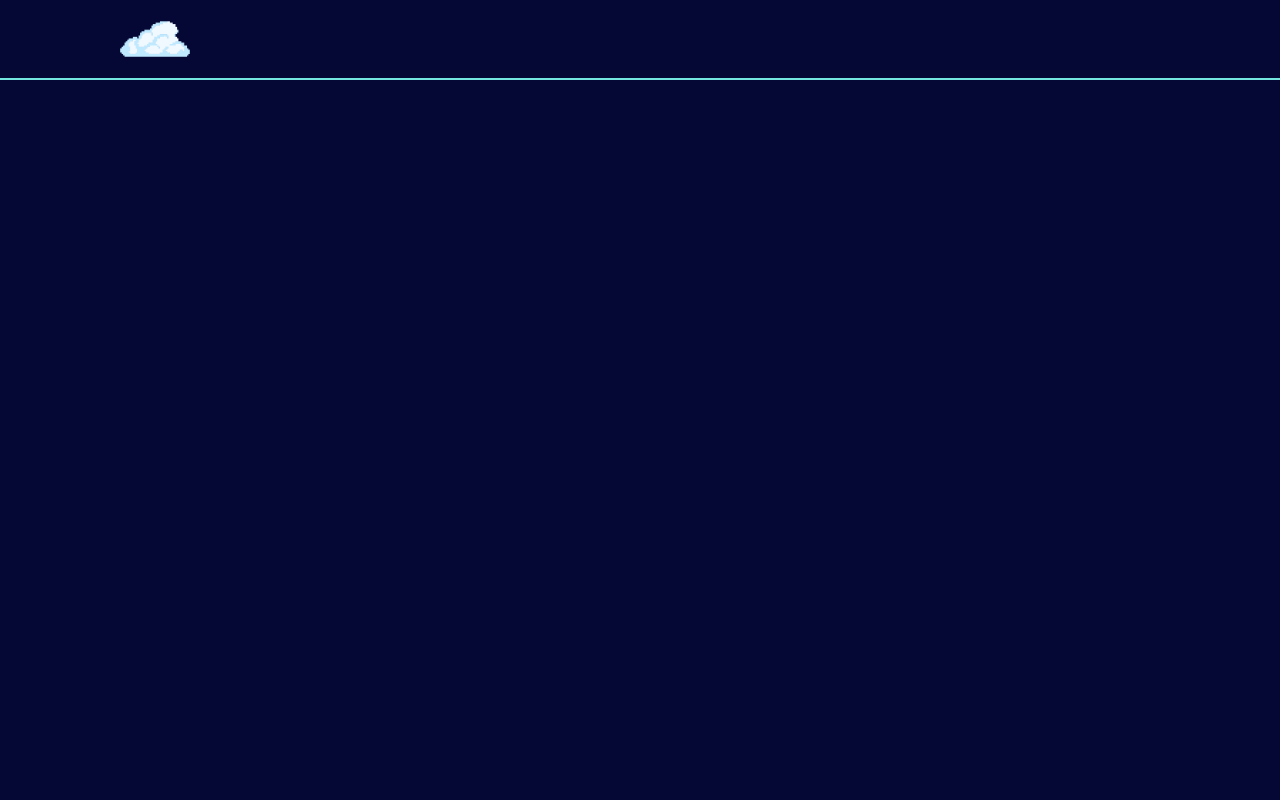
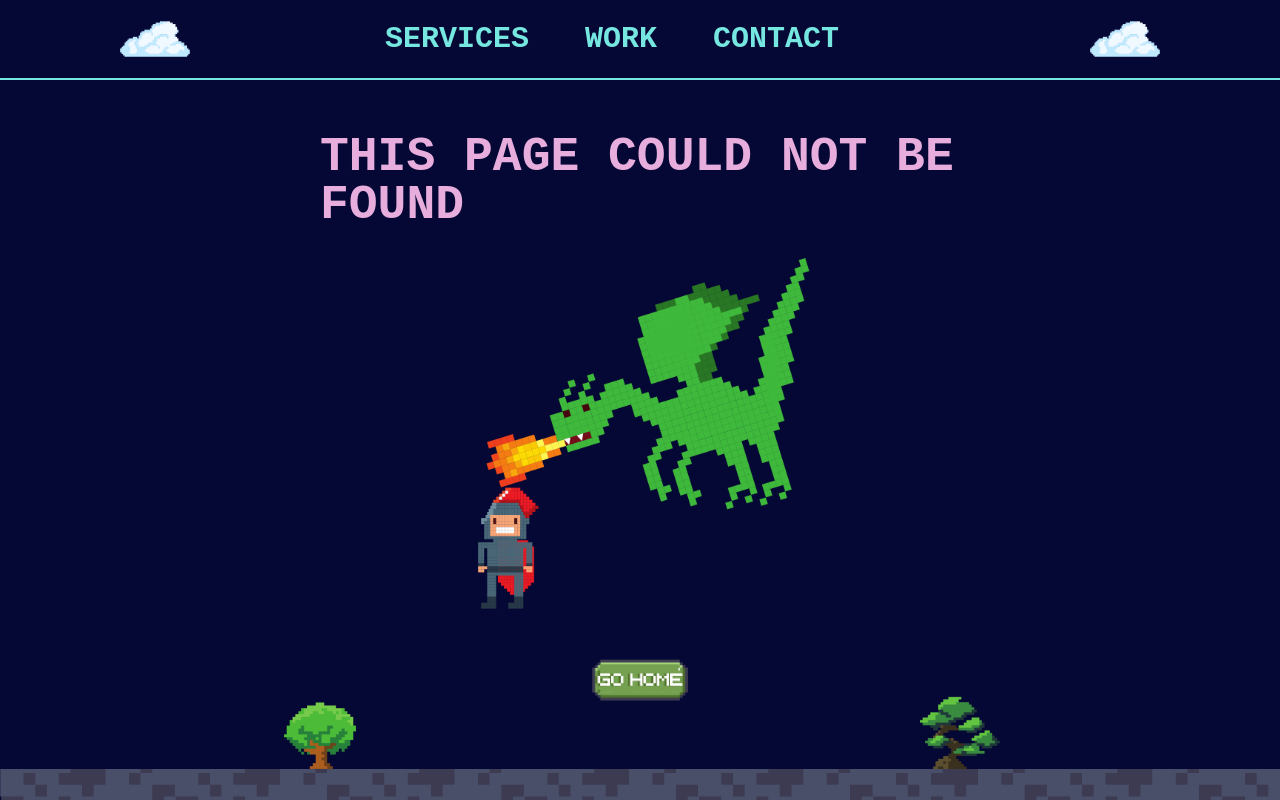
Before and after one commit to danielsantiago1230/React-portfolio, a React (Create React App) app in the folder my-portfolio/: page /contact in a window 1280 px wide. Before the commit this address had no page. Built offline with nearby package versions, Linux system fonts and the light colour scheme.

Commit message:
added not found page

```diff
--- a/my-portfolio/src/Route/Public.jsx
+++ b/my-portfolio/src/Route/Public.jsx
@@ -1,5 +1,6 @@
 import { BrowserRouter as Router, Route, Routes } from "react-router-dom";
 import Home from "../pages/Home";
+import Error404 from "../pages/Error404";
 
 const Public = () => {
     return (
@@ -7,6 +8,7 @@ const Public = () => {
             <Router>
                 <Routes>
                     <Route exact path="/" element={<Home />} />
+                    <Route path="*" element={<Error404 />} />
                     {/* <Route exact path="/services">
                         <h2>SERVICES</h2>
                     </Route>
--- a/my-portfolio/src/components/TopNav.jsx
+++ b/my-portfolio/src/components/TopNav.jsx
@@ -1,7 +1,7 @@
 import burguer from '../public/burguer.png'
 import React,{useState} from "react"
 const TopNav = () => {
-const [active,setActive] =useState(true)
+const [active,setActive] =useState(false)
 
   return (
     <div className="text-3xl font-bold font-montserrat">
--- a/my-portfolio/src/pages/Error404.jsx
+++ b/my-portfolio/src/pages/Error404.jsx
@@ -1,9 +1,30 @@
+import tree from "../public/tree.png"
+import tree2 from "../public/tree2.png"
+import Gohome from "../public/button-go-home.png"
+import background404 from "../public/background-error-404.png"
+
 const Error404 = () => {
     return (
-        <div>
-            <h2>Error404</h2>
-            <p>Not found</p>
-        </div>
+        <main className="w-full h-screen flex flex-row items-end lg:justify-end ">
+            <div className="w-full h-5/6 flex flex-col items-center justify-center">
+                <div className="w-5/6 lg:w-3/6 h-5/6 flex flex-col items-center">
+                    <h2 className="font-oswald font-extrabold text-2xl lg:text-4xl xl:text-5xl text-pink-light">
+                        THIS PAGE COULD NOT BE FOUND
+                    </h2>
+                    <div className="w-full h-2/3 flex flex-col items-center mt-6">
+                        <img src={background404} alt="dragon-and-soldeir" className="h-full" />
+                    </div>
+                    <button className="w-auto flex">
+                        <img src={Gohome} alt="button-start" className='w-20 lg:w-28 hover:opacity-60' />
+                    </button>
+                </div>
+                <div className="flex flex-row justify-around w-full">
+                    <img src={tree} alt="tree-other" className='w-20' />
+                    <img src={tree2} alt="tree" className='w-20' />
+                </div>
+                <div className='bg-block w-full h-1/6' />
+            </div>
+        </main>
     )
 }
 export default Error404
--- a/my-portfolio/tailwind.config.js
+++ b/my-portfolio/tailwind.config.js
@@ -16,7 +16,8 @@ module.exports = {
       },
       backgroundImage: {
         'block': "url('./public/me.png')",
-        'tree' : "url('./public/tree.png')"
+        'tree' : "url('./public/tree.png')",
+        'background-404' : "url('./public/background-error-404.png')"
       }
     },
   },
```
Also changed, not shown: my-portfolio/src/pages/Home.jsx (+4 -3 lines), my-portfolio/src/public/background-error-404.png (added), my-portfolio/src/public/button-go-home.png (added).
